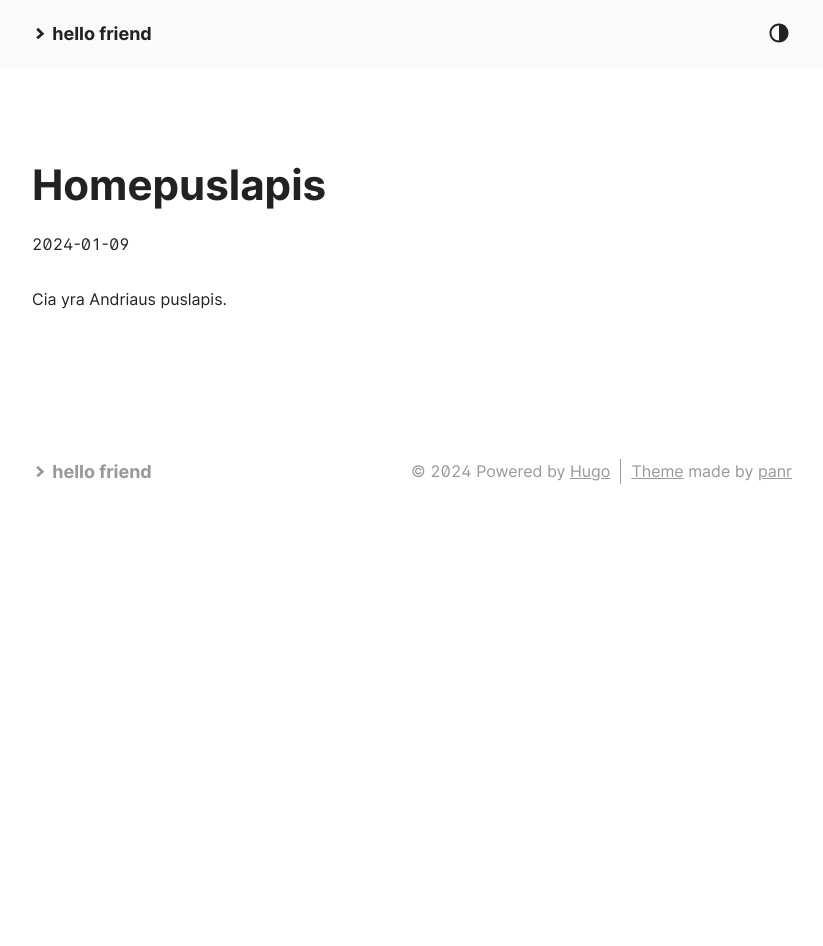
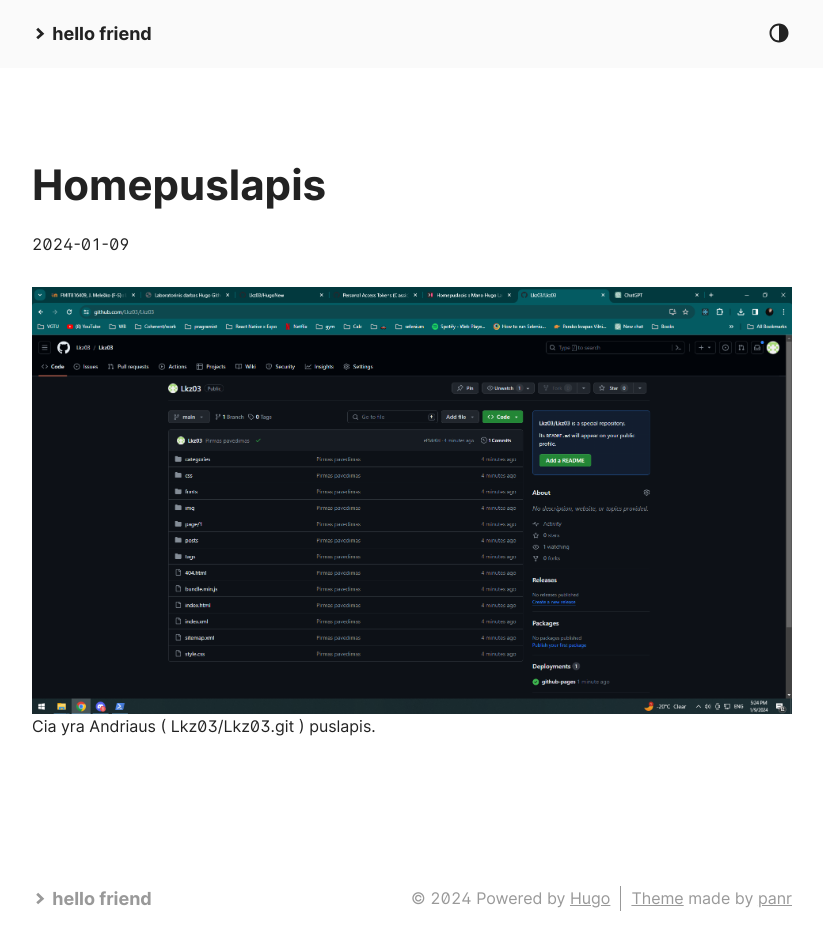
Before and after one commit to Lkz03/Lkz03, a plain HTML site: page posts/homepuslapis/index.html in a window 1280 px wide. Shown: the whole page, without its empty margins (228-1051 px from the left). Before the commit the page ends 800 px from the top, so only its background shows below. Drawn offline with Linux system fonts and the light colour scheme.

Commit message:
jpg to png

```diff
--- a/index.xml
+++ b/index.xml
@@ -28,7 +28,7 @@
 
 
 
-          Cia yra Andriaus puslapis.
+          Cia yra Andriaus ( Lkz03/Lkz03.git ) puslapis.
 
 
         </description>
--- a/posts/homepuslapis/index.html
+++ b/posts/homepuslapis/index.html
@@ -11,7 +11,7 @@
 <meta name="viewport" content="width=device-width, initial-scale=1.0" />
 <meta
   name="description"
-  content="Cia yra Andriaus puslapis."
+  content="Cia yra Andriaus ( Lkz03/Lkz03.git ) puslapis."
 />
 <meta
   name="keywords"
@@ -45,12 +45,12 @@
 
 <meta name="twitter:card" content="summary"/>
 <meta name="twitter:title" content="Homepuslapis"/>
-<meta name="twitter:description" content="Cia yra Andriaus puslapis."/>
+<meta name="twitter:description" content="Cia yra Andriaus ( Lkz03/Lkz03.git ) puslapis."/>
 
 
 
 <meta property="og:title" content="Homepuslapis" />
-<meta property="og:description" content="Cia yra Andriaus puslapis." />
+<meta property="og:description" content="Cia yra Andriaus ( Lkz03/Lkz03.git ) puslapis." />
 <meta property="og:type" content="article" />
 <meta property="og:url" content="https://Lkz03.github.io/posts/homepuslapis/" /><meta property="article:section" content="posts" />
 <meta property="article:published_time" content="2024-01-09T17:06:48+02:00" />
@@ -138,7 +138,8 @@
 
     <div class="post-content">
 
-      <p>Cia yra Andriaus puslapis.</p>
+      <p><img src="/Hugo4.png" alt="Alt Text">
+Cia yra Andriaus ( Lkz03/Lkz03.git ) puslapis.</p>
 
     </div>
 
--- a/posts/index.xml
+++ b/posts/index.xml
@@ -28,7 +28,7 @@
 
 
 
-          Cia yra Andriaus puslapis.
+          Cia yra Andriaus ( Lkz03/Lkz03.git ) puslapis.
 
 
         </description>
```
Also changed, not shown: Hugo4.png (added).
